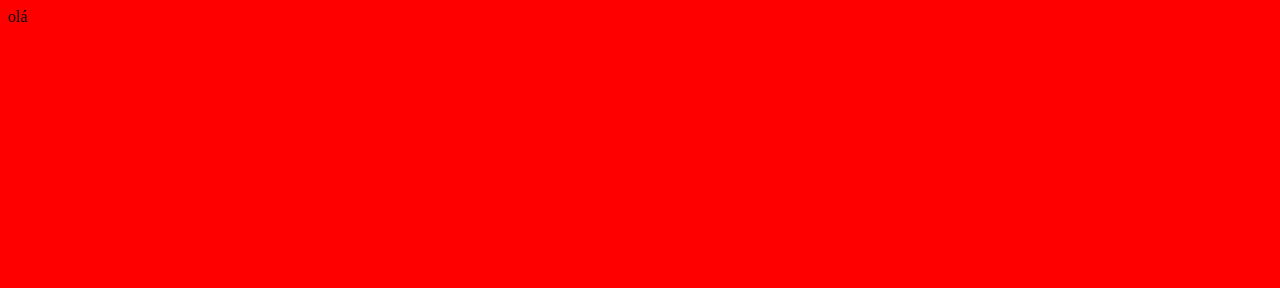
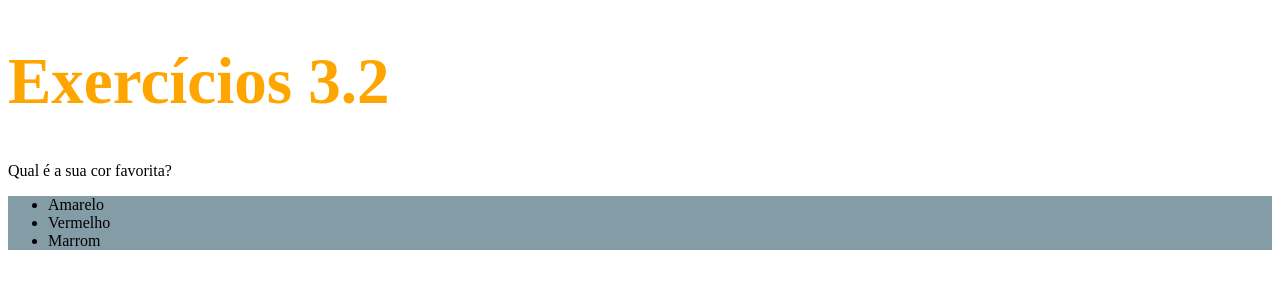
Before and after one commit to SavioMoraes/smmsavio-first-repo, a plain HTML site: page bloco_3/dia_2/index.html in a window 1280 px wide. Drawn offline with Linux system fonts and the light colour scheme.

Commit message:
adiciona alteraçoes mencionadas na Parte I do exercicio

```diff
--- a/bloco_3/dia_2/index.html
+++ b/bloco_3/dia_2/index.html
@@ -1,17 +1,29 @@
 <!DOCTYPE html>
-<html lang="en">
+<html lang="pt-br">
 <head>
     <meta charset="UTF-8">
-    <meta http-equiv="X-UA-Compatible" content="IE=edge">
-    <meta name="viewport" content="width=device-width, initial-scale=1.0">
-    <title>Document</title>
+    <title>HTML</title>
     <style>
-        body {
-            background: red;
+        h1 {
+           font-size: 65px;
+           color: orange;
         }
+        ul {
+            background-color: rgb(135, 206, 235, 0.5);
+        }
+        .modify-color{
+            background-color: rgba(10, 59, 78, 0.5);
+        }
+
     </style>
 </head>
 <body>
-    olá
+<h1>Exercícios 3.2</h1>
+<p >Qual é a sua cor favorita?</p>
+<ul class="modify-color">
+    <li>Amarelo</li>
+    <li>Vermelho</li>
+    <li>Marrom</li>
+</ul>
 </body>
 </html>
```
